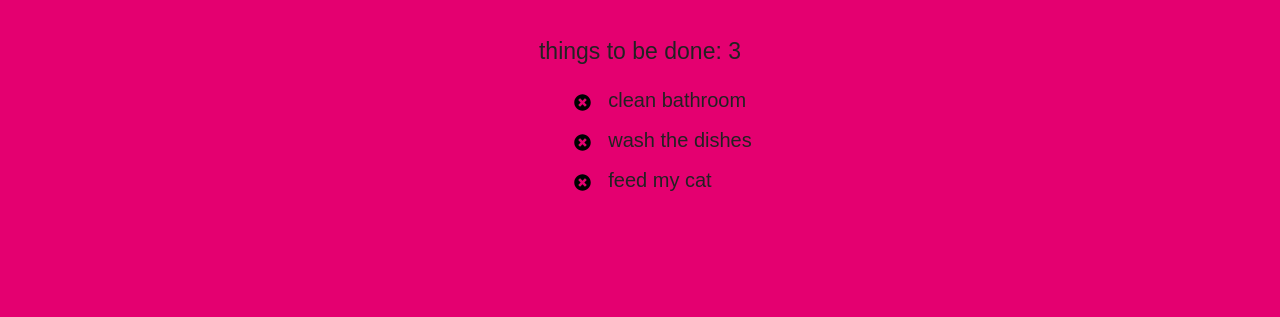
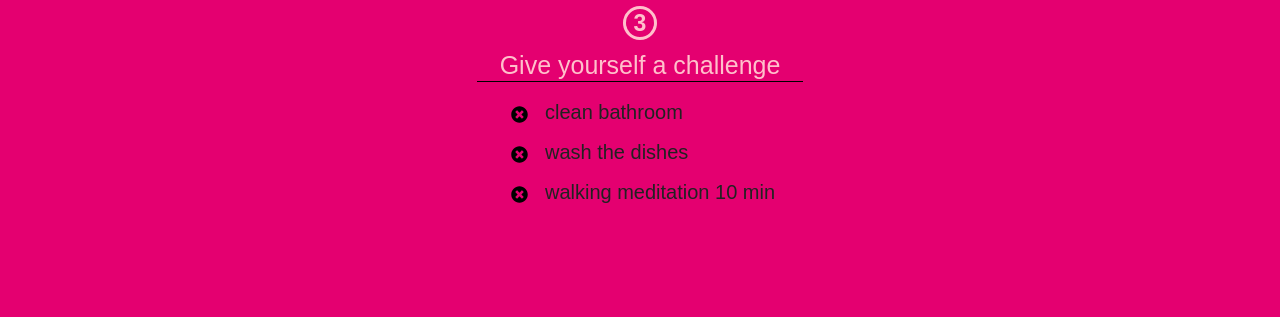
Before and after one commit to dobi01/Yes-you-can, a React app: page / in a window 1280 px wide. Shown: the part 483-800 px from the top of the page. Built offline with nearby package versions, Linux system fonts and the light colour scheme; some packages are replaced by stand-ins of ours; a web font is replaced by a local one.

Commit message:
Add component: TodoForm + style

```diff
--- a/src/components/Title.css
+++ b/src/components/Title.css
@@ -1,12 +1,29 @@
-@import url('https://fonts.googleapis.com/css?family=Allerta+Stencil');
-
 .title h1 {
   letter-spacing: 2px;
   font-family: 'Allerta Stencil', sans-serif;
   font-size: 200px;
-  margin-bottom: 50px;
+  margin-bottom: 30px;
+  transition: transform 2s, color 2s;
 }
-.title p {
+.title span {
   font-size: 23px;
-  margin-bottom: 5px;
+  font-weight: bold;
+  border-radius: 50%;
+  border: 3px solid pink;
+  width: 28px;
+  height: 28px;
+  display: inline-block;
+  line-height: 28px;
+  margin-bottom: 10px;
+  transition: transform 2s;
+  color: pink;
 }
+
+.title span:hover {
+  transform: scale(1.2,1.2);
+}
+
+.title h1:hover {
+  transform: scale(1.1,1.1);
+  color: pink;
+}
--- a/src/components/Title.js
+++ b/src/components/Title.js
@@ -6,7 +6,9 @@ class Title extends React.Component {
     return (
       <div className={style.title}>
         <h1>Yes, you can</h1>
-        <p>things to be done: {this.props.listLength}</p>
+        <span>
+           {this.props.listLength}
+        </span>
       </div>
     );
   }
--- a/src/components/Todo.js
+++ b/src/components/Todo.js
@@ -6,7 +6,7 @@ class Todo extends React.Component {
     return (
       <li>
         <button onClick = {() => this.props.removeItem(this.props.item.id)}>
-          <i class = 'fas fa-times-circle'></i>
+          <i className = 'fas fa-times-circle'></i>
         </button>
         <p>{this.props.item.text}</p>
       </li>
--- /dev/null
+++ b/src/components/TodoForm.css
@@ -0,0 +1,40 @@
+input {
+  background: inherit;
+  font-family: 'Allerta Stencil', sans-serif;
+  border: none;
+  border-bottom: 1px solid #000;
+  color: pink;
+  outline: none;
+  font-size: 25px;
+  text-align: center;
+}
+
+input::-webkit-input-placeholder { /* Chrome/Opera/Safari */
+  color: pink;
+  text-align: center;
+}
+input::-moz-placeholder { /* Firefox 19+ */
+  color: pink;
+  text-align: center;
+}
+input:-ms-input-placeholder { /* IE 10+ */
+  color: pink;
+  text-align: center;
+}
+input:-moz-placeholder { /* Firefox 18- */
+  color: pink;
+  text-align: center;
+}
+
+input:focus::-webkit-input-placeholder { /* Chrome/Opera/Safari */
+  opacity: .5;
+}
+input::-moz-placeholder { /* Firefox 19+ */
+  opacity: .5;
+}
+input:-ms-input-placeholder { /* IE 10+ */
+  opacity: .5;
+}
+input:-moz-placeholder { /* Firefox 18- */
+  opacity: .5;
+}
--- a/src/components/TodoForm.js
+++ b/src/components/TodoForm.js
@@ -0,0 +1,40 @@
+import React from 'react';
+import style from './TodoForm.css';
+
+class TodoForm extends React.Component {
+  constructor() {
+    super();
+    this.state = {
+      newItem: ''
+    };
+  }
+  onChange(event) {
+    this.setState({newItem: event.target.value});
+  }
+  keyUp(event) {
+    if (event.keyCode === 13) {
+      this.onSubmit;
+    }
+  }
+  onSubmit(event) {
+    event.preventDefault();
+    this.props.addItem(this.state.newItem);
+    this.setState({newItem: ''});
+  }
+  render() {
+    return (
+      <div>
+        <form onSubmit = {event => this.onSubmit(event)}>
+          <input
+          type = "text"
+          placeholder = "Give yourself a challenge"
+          onChange = {event => this.onChange(event)}
+          onKeyUp = {event => this.keyUp(event)}
+          value = {this.state.newItem}/>
+        </form>
+      </div>
+    );
+  }
+}
+
+export default TodoForm;
--- a/src/components/TodoList.css
+++ b/src/components/TodoList.css
@@ -1,3 +1,7 @@
+.TodoList ul {
+  padding-left: 0;
+}
+
 .TodoList ul li {
   font-size: 20px;
   line-height: 20px;
--- a/src/containers/App.css
+++ b/src/containers/App.css
@@ -1,7 +1,10 @@
+@import url('https://fonts.googleapis.com/css?family=Allerta+Stencil');
+
 body {
   background-color: #E40070;
   margin: 0;
   padding: 0;
+  overflow-x: hidden;
 }
 
 .TodoApp {
--- a/src/containers/App.js
+++ b/src/containers/App.js
@@ -1,8 +1,9 @@
 import React from 'react';
-import uuid from 'uuid/v4';
+import uuid from 'uuid';
 import style from './App.css';
 import Title from '../components/Title';
 import TodoList from '../components/TodoList';
+import TodoForm from '../components/TodoForm';
 
 class App extends React.Component {
   constructor(props){
@@ -17,7 +18,7 @@ class App extends React.Component {
           text: 'wash the dishes'
         }, {
         id: 3,
-          text: 'feed my cat'
+          text: 'walking meditation 10 min'
         }
       ]
     };
@@ -41,6 +42,7 @@ class App extends React.Component {
     return (
       <div className = {style.TodoApp}>
         <Title listLength = {this.state.data.length}/>
+        <TodoForm addItem = {this.addTodo.bind(this)}/>
         <TodoList data = {this.state.data} removeItem = {this.removeTodo.bind(this)}/>
       </div>
     );
--- a/webpack.config.js
+++ b/webpack.config.js
@@ -55,5 +55,5 @@ module.exports = {
       }
     ]
   },
-  plugins
+  plugins: plugins
 };
```
